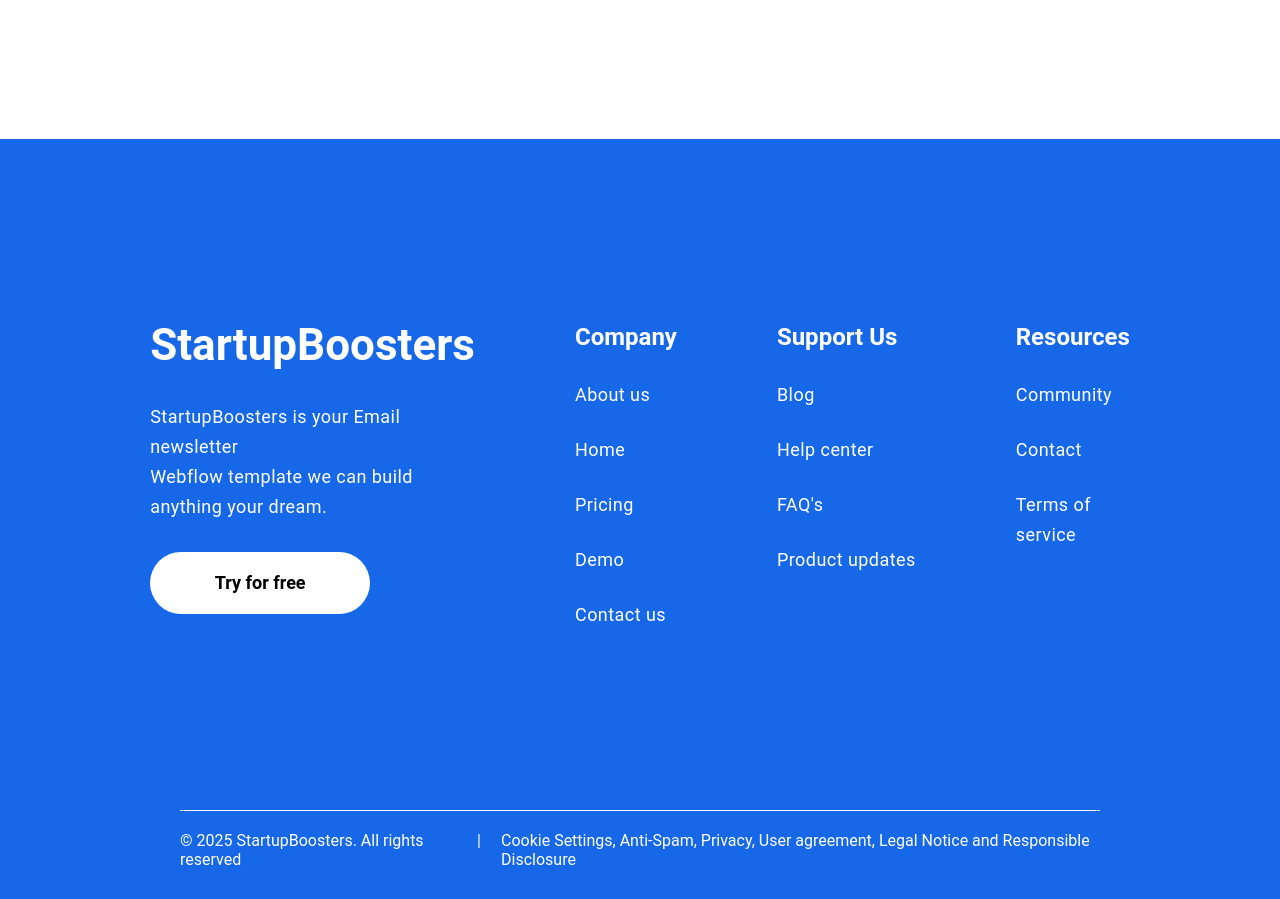
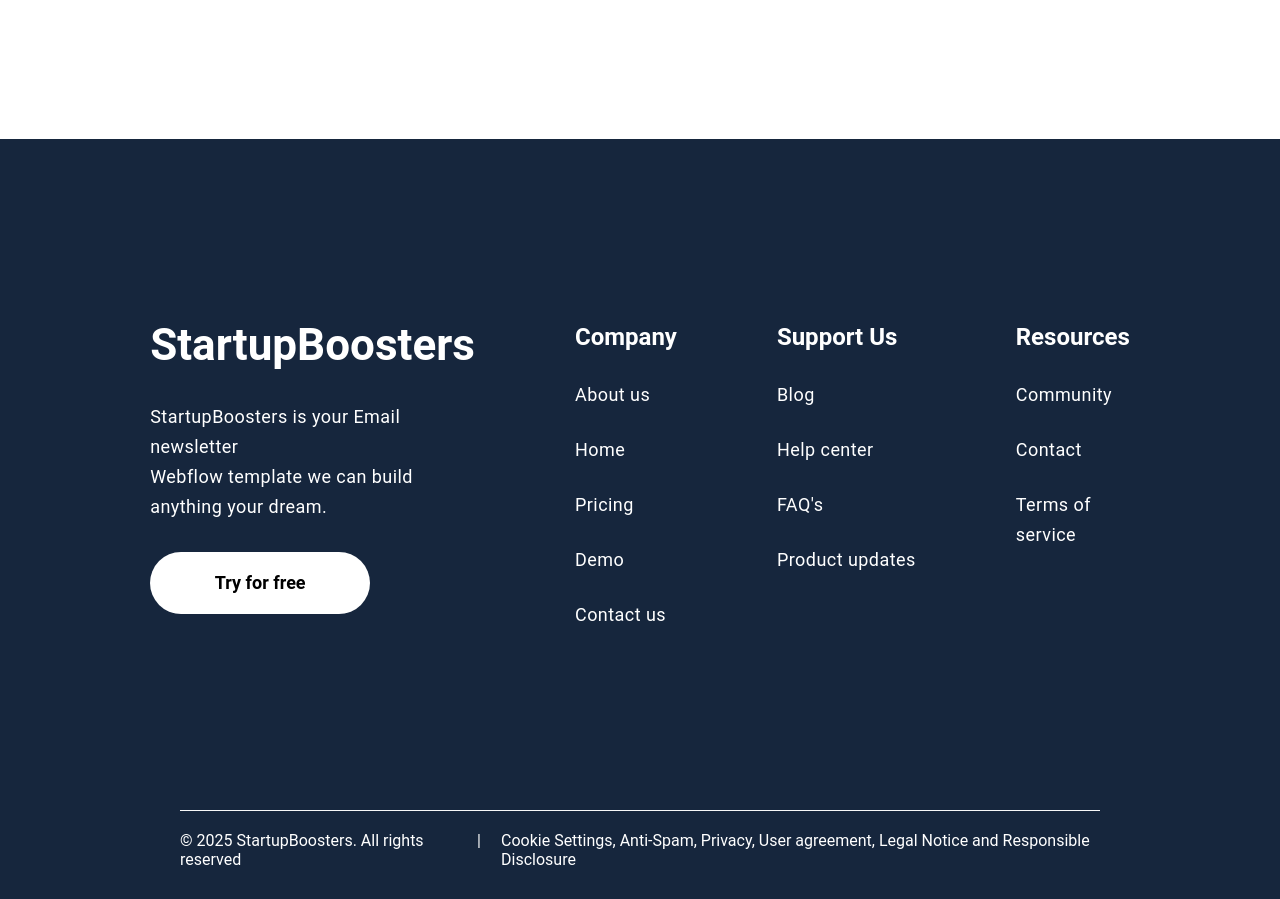
Before and after one commit to bhartiyaanshul/startupboosters, a React (Create React App) app: page / in a window 1280 px wide. Shown: the part 6500-7399 px from the top of the page. Built offline with nearby package versions, Linux system fonts and the light colour scheme.

Commit message:
footer updated

```diff
--- a/src/components/Footer/Footer.css
+++ b/src/components/Footer/Footer.css
@@ -1,5 +1,5 @@
 .footer-section {
-    background-color: #1668E8;
+    background-color: #16263D;
     padding: 180px 180px 30px 180px;
     display: flex;
     flex-direction: column;
```
